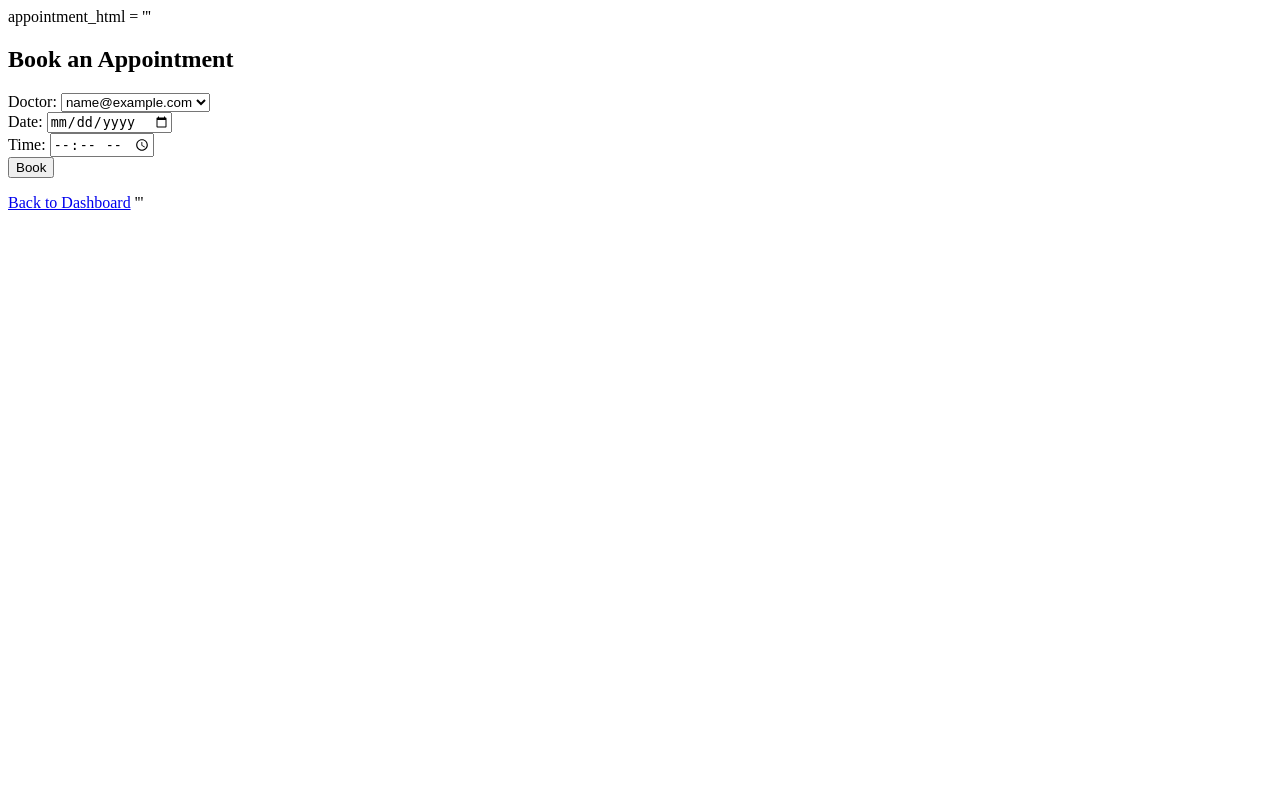
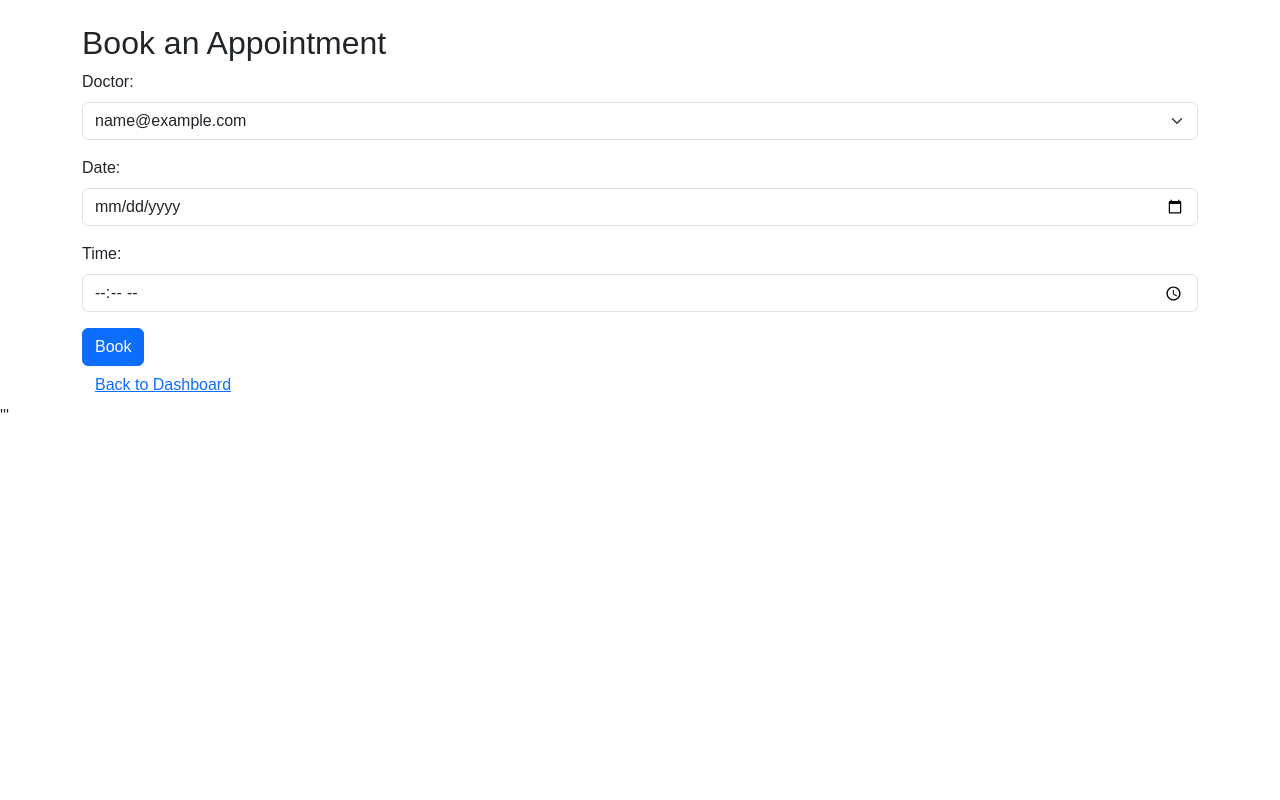
Before and after one commit to Sivanesh27/medivault, a Python web app: template templates/appointment.html in a window 1280 px wide. Run offline with Jinja, Linux system fonts and the light colour scheme; the template is opened without the code that fills it: most values are stand-ins (such as "Sample title", 1, 10 or a date in 2020).

Commit message:
Update appointment.html

```diff
--- a/templates/appointment.html
+++ b/templates/appointment.html
@@ -1,21 +1,26 @@
-appointment_html = '''
-<!DOCTYPE html>
-<html>
-<head><title>Book Appointment</title></head>
-<body>
+{% extends 'base.html' %}
+{% block title %}Book Appointment{% endblock %}
+{% block content %}
 <h2>Book an Appointment</h2>
 <form method="POST">
-    Doctor:
-    <select name="doctor_id">
-        {% for doctor in doctors %}
-        <option value="{{ doctor.id }}">{{ doctor.email }}</option>
-        {% endfor %}
-    </select><br>
-    Date: <input type="date" name="date" required><br>
-    Time: <input type="time" name="time" required><br>
-    <button type="submit">Book</button>
+    <div class="mb-3">
+        <label for="doctor_id" class="form-label">Doctor:</label>
+        <select name="doctor_id" class="form-select">
+            {% for doctor in doctors %}
+            <option value="{{ doctor.id }}">{{ doctor.email }}</option>
+            {% endfor %}
+        </select>
+    </div>
+    <div class="mb-3">
+        <label class="form-label">Date:</label>
+        <input type="date" name="date" class="form-control" required>
+    </div>
+    <div class="mb-3">
+        <label class="form-label">Time:</label>
+        <input type="time" name="time" class="form-control" required>
+    </div>
+    <button type="submit" class="btn btn-primary">Book</button>
 </form>
-<a href="/dashboard">Back to Dashboard</a>
-</body>
-</html>
+<a href="/dashboard" class="btn btn-link">Back to Dashboard</a>
+{% endblock %}
 '''
```
